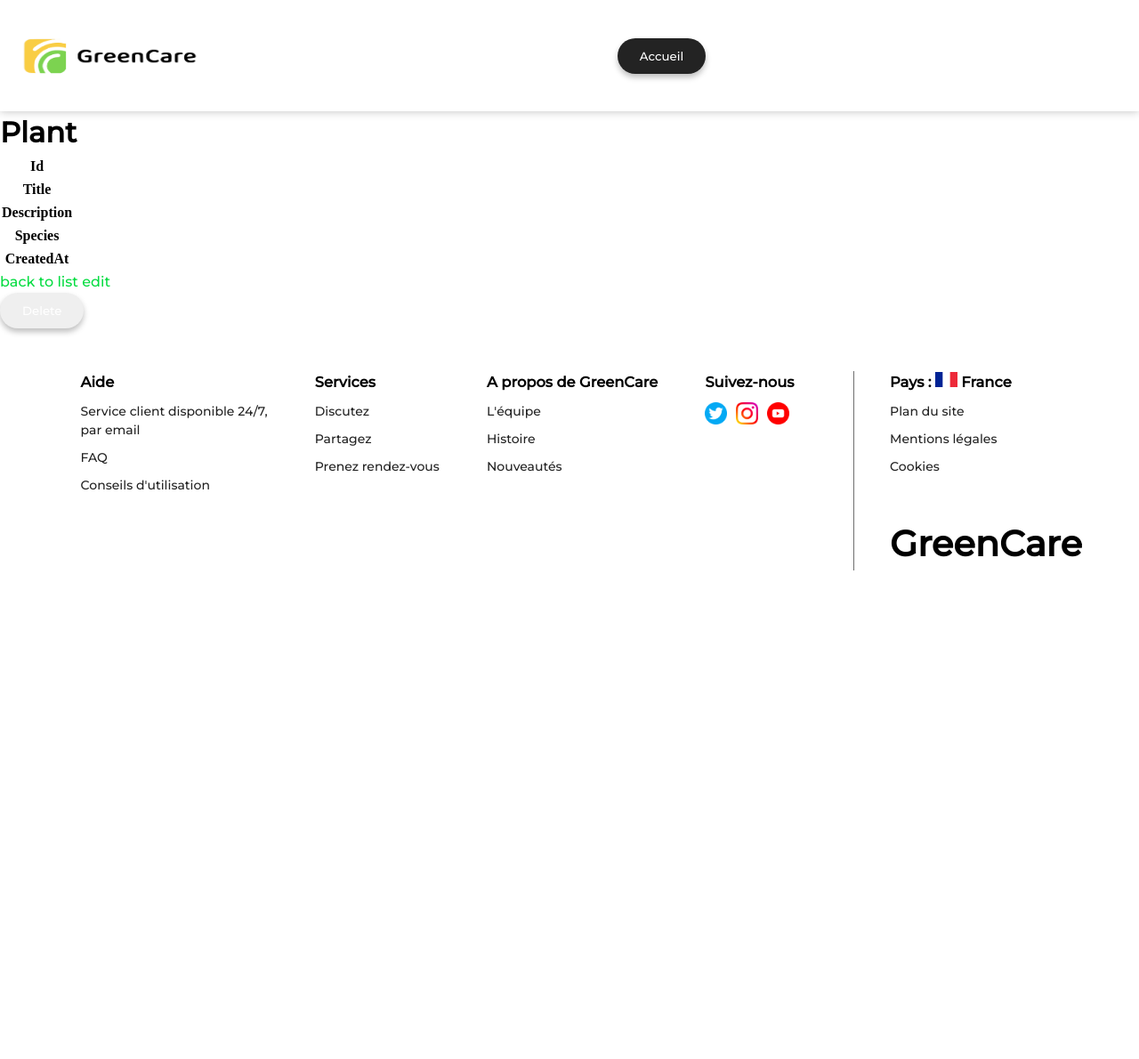
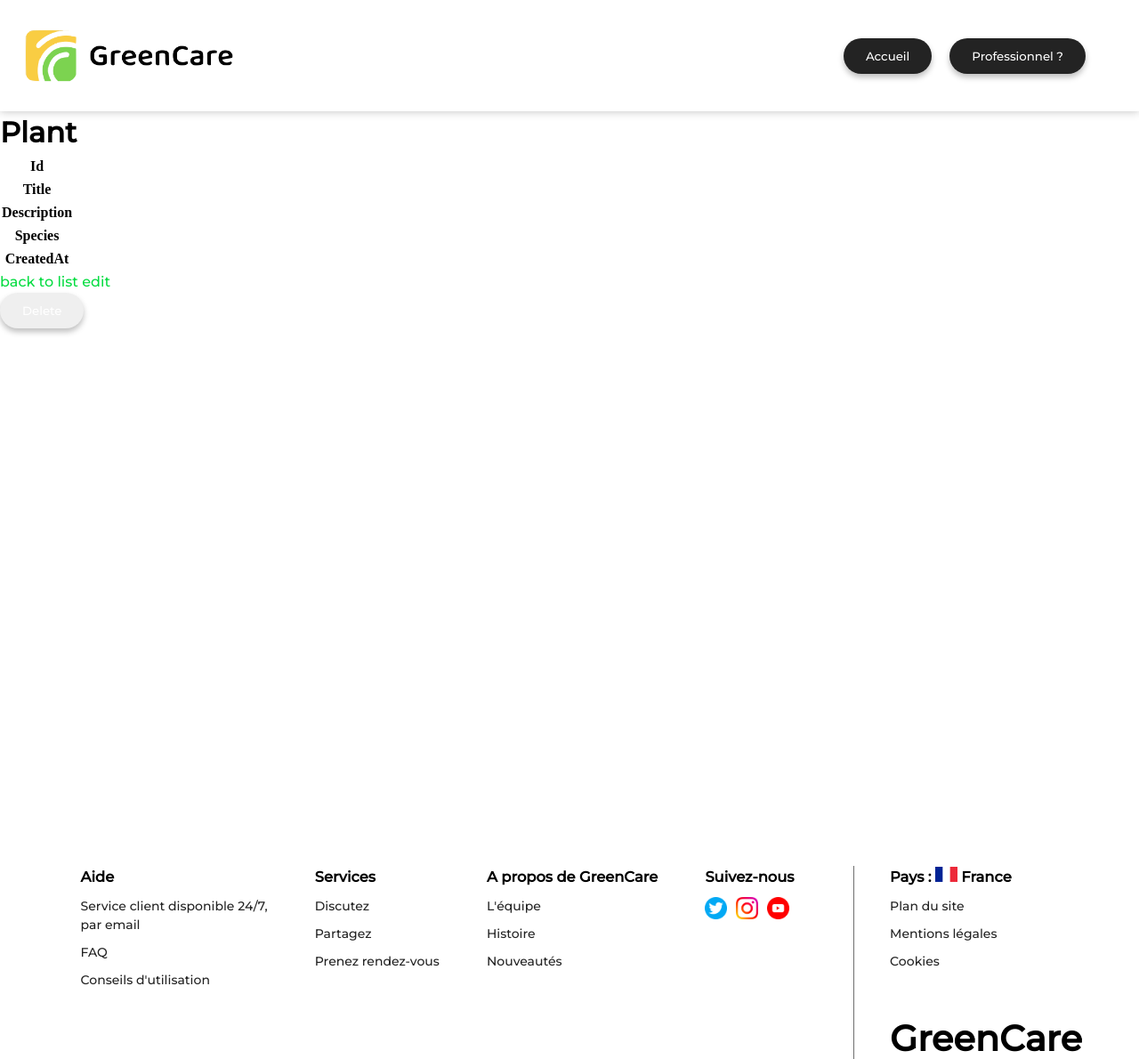
Before and after one commit to MeymounB/Care, a Symfony app: template templates/plant/show.html.twig in a window 1280 px wide. Shown: the top 1190 px of the page at 89% size. Before the commit the page ends 641 px from the top, so only its background shows below. Run offline with Twig, Linux system fonts and the light colour scheme; the template is opened without the code that fills it, so the values that code supplies are empty; style sheets or scripts are compiled from the project's sources; some libraries are stand-ins or nearby versions.

Commit message:
blablabla je suis trop fort

```diff
--- a/assets/scss/components/_index.scss
+++ b/assets/scss/components/_index.scss
@@ -1,5 +1,4 @@
 // IMPORT ALL COMPONENTS HERE
-@import "logo";
 @import "button";
 
 // composants
--- a/assets/scss/components/header.scss
+++ b/assets/scss/components/header.scss
@@ -9,6 +9,15 @@
   box-shadow: 0 0 vars.rem(10) 0 vars.$gray;
   padding: 0 vars.rem(20);
 
+  @include vars.media(tablet, max) {
+    flex-direction: column;
+    align-items: center;
+    justify-content: space-between;
+    padding: vars.rem(20);
+    height: calc(vars.rem(125) + 40px);
+
+  }
+
   .left_header {
     @include vars.flexer(center, center, row);
     width: 250px;
@@ -19,10 +28,10 @@
   }
 
   .right_header {
-    width: 100%;
     @include vars.flexer(center, space-between, row);
     gap: vars.rem(10);
     padding: 0 20px;
+    white-space: nowrap;
 
     div {
       @include vars.flexer(center, center, row);
--- a/assets/scss/components/logo.scss
+++ /dev/null
@@ -1,5 +0,0 @@
-@use "../utils" as vars;
-
-#logo {
-  height: vars.rem(50);
-}
--- a/assets/scss/main.scss
+++ b/assets/scss/main.scss
@@ -1,6 +1,11 @@
 @use "./utils" as vars;
 @import './components/index';
 @import './pages/index';
+
+main {
+    // padding: 10vh 10vw;
+    min-height: 100vh;
+}
 
 $header-height: 90px;
 $container-margin: 20;
--- a/templates/parts/header.html.twig
+++ b/templates/parts/header.html.twig
@@ -8,10 +8,10 @@
             {% if is_granted('ROLE_PARTICULAR') %}
                 <div>
                     <a href="{{ path('app_advice_new') }}">
-                        <button class="btn btn-secondary" id="home">Conseil en ligne</button>
+                        <button class="btn btn-secondary">Conseil en ligne</button>
                     </a>
                     <a href="{{ path('app_appointment_new') }}">
-                        <button class="btn btn-secondary" id="news">Demande de RDV</button>
+                        <button class="btn btn-secondary">Demande de RDV</button>
                     </a>
                 </div>
             {% endif %}
@@ -24,7 +24,10 @@
         {% else %}
             <div class="right_header">
                 <a href="{{ path('app_default') }}">
-                    <button class="btn btn-secondary" id="home">Accueil</button>
+                    <button class="btn btn-secondary">Accueil</button>
+                </a>
+                <a href="{{ path('app_register', {'type':'botaniste'}) }}">
+                    <button class="btn btn-secondary">Professionnel ?</button>
                 </a>
             </div>
         {% endif %}
```
Also changed, not shown: assets/scss/pages/landing.scss (+34 -16 lines), templates/default/index.html.twig (+15 -3 lines).
